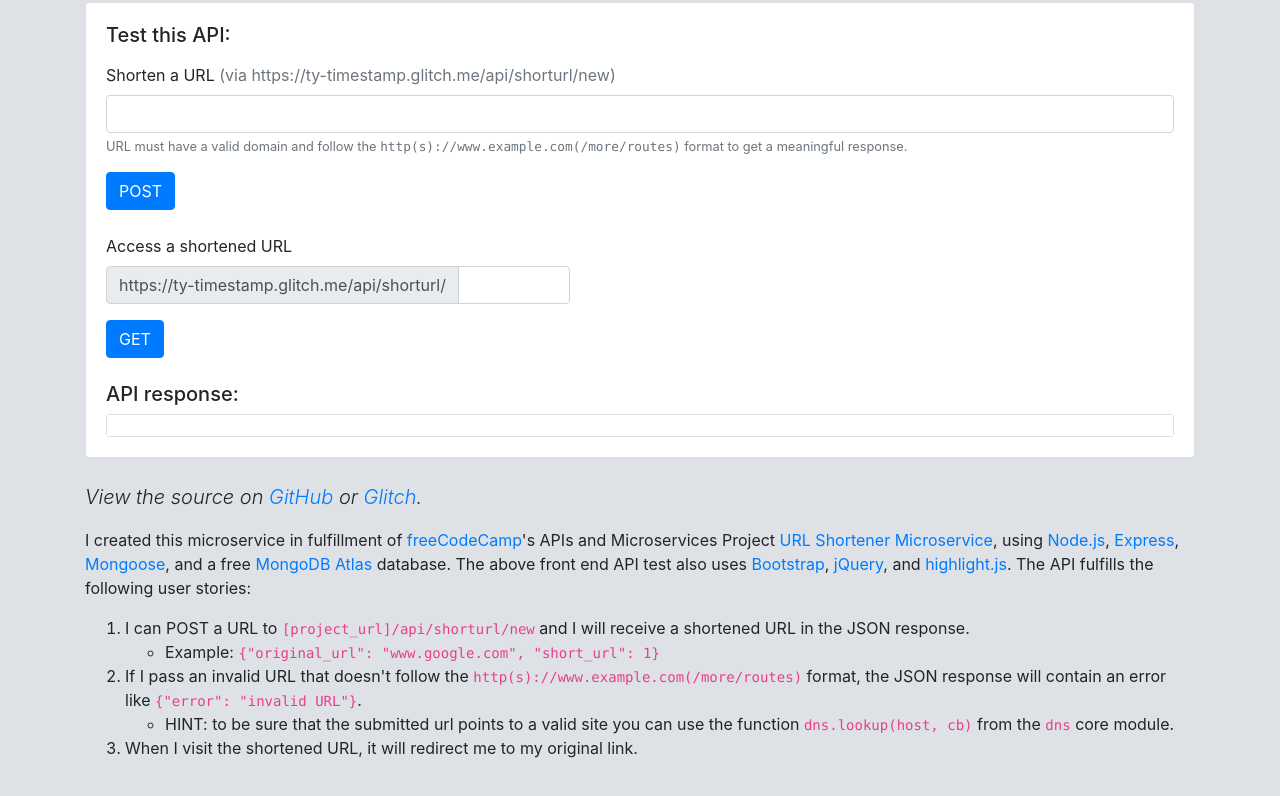
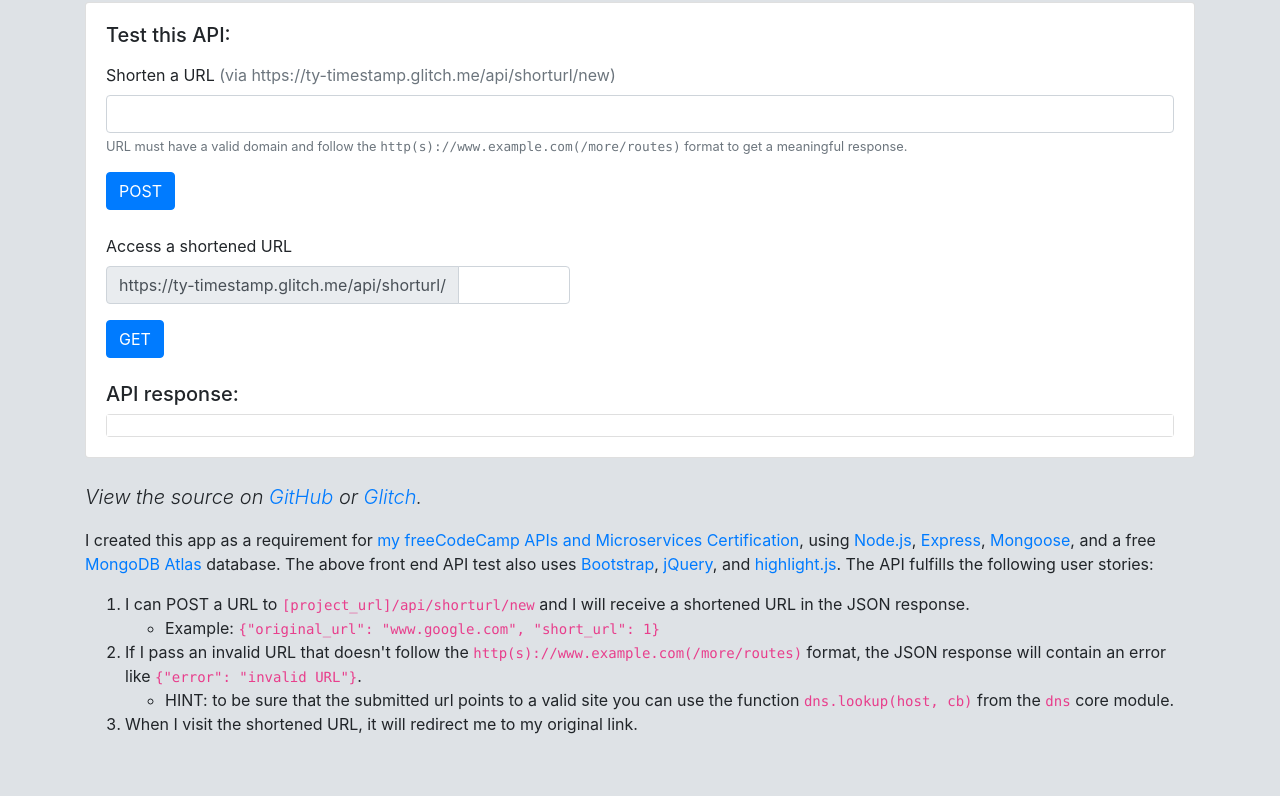
Before and after one commit to TyMick/urlshortener, a website: page views/index.html in a window 1280 px wide. Shown: the part 118-914 px from the top of the page. Drawn offline with nearby package versions, Linux system fonts and the light colour scheme; a small style sheet from the web is missing.

Commit message:
Add certification link

```diff
--- a/views/index.html
+++ b/views/index.html
@@ -95,12 +95,10 @@
       </p>
 
       <p>
-        I created this microservice in fulfillment of
-        <a href="https://freecodecamp.org">freeCodeCamp</a>'s APIs and
-        Microservices Project
+        I created this app as a requirement for
         <a
-          href="https://www.freecodecamp.org/learn/apis-and-microservices/apis-and-microservices-projects/url-shortener-microservice"
-          >URL Shortener Microservice</a
+          href="https://www.freecodecamp.org/certification/tywmick/apis-and-microservices"
+          >my freeCodeCamp APIs and Microservices Certification</a
         >, using <a href="https://nodejs.org/en/">Node.js</a>,
         <a href="https://expressjs.com/">Express</a>,
         <a href="https://mongoosejs.com/">Mongoose</a>, and a free
```
Also changed, not shown: README.md.
